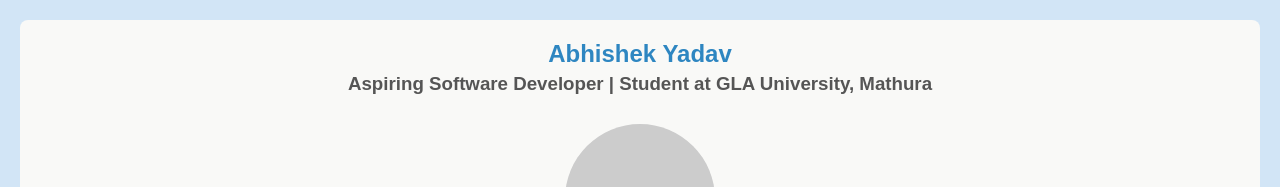
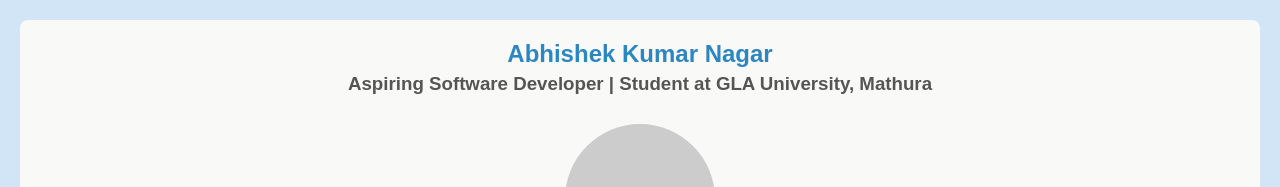
Before and after one commit to Abhishek-0052/Frontend-FD, a plain HTML site: page HTML/Assignment/Assignment-fd/resume.html in a window 1280 px wide. Shown: the top 187 px of the page. Drawn offline with Linux system fonts and the light colour scheme; placeholder pictures from the web are drawn by us.

Commit message:
Update resume.html

```diff
--- a/HTML/Assignment/Assignment-fd/resume.html
+++ b/HTML/Assignment/Assignment-fd/resume.html
@@ -8,7 +8,7 @@
 
   <!-- Header Section -->
   <section style="background-color: #f9f9f7; padding: 20px; border-radius: 8px; text-align: center; margin-bottom: 20px;">
-    <h1 style="color: #2E86C1; margin: 0;">Abhishek Yadav</h1>
+    <h1 style="color: #2E86C1; margin: 0;">Abhishek Kumar Nagar</h1>
     <h3 style="color: #555555; margin-top: 5px;">Aspiring Software Developer | Student at GLA University, Mathura</h3>
     <img src="https://via.placeholder.com/150" alt="Profile Picture" style="border-radius: 50%; margin-top: 10px; width: 150px; height: 150px;">
   </section>
```
